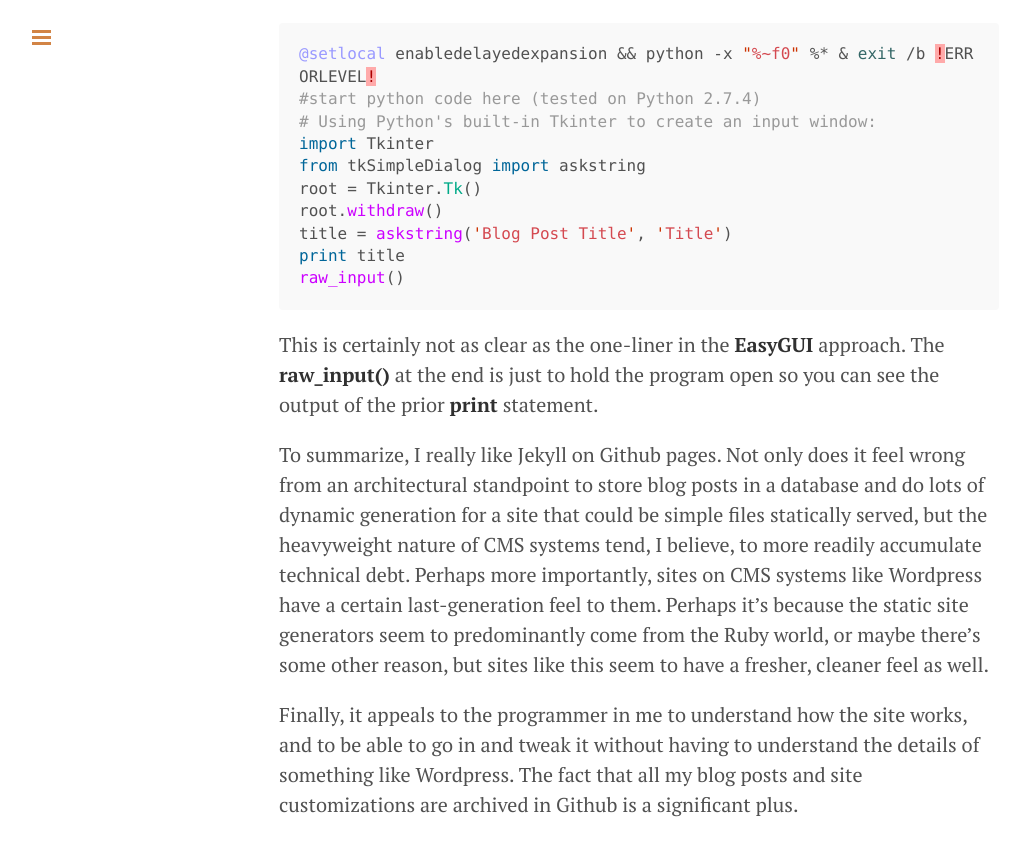
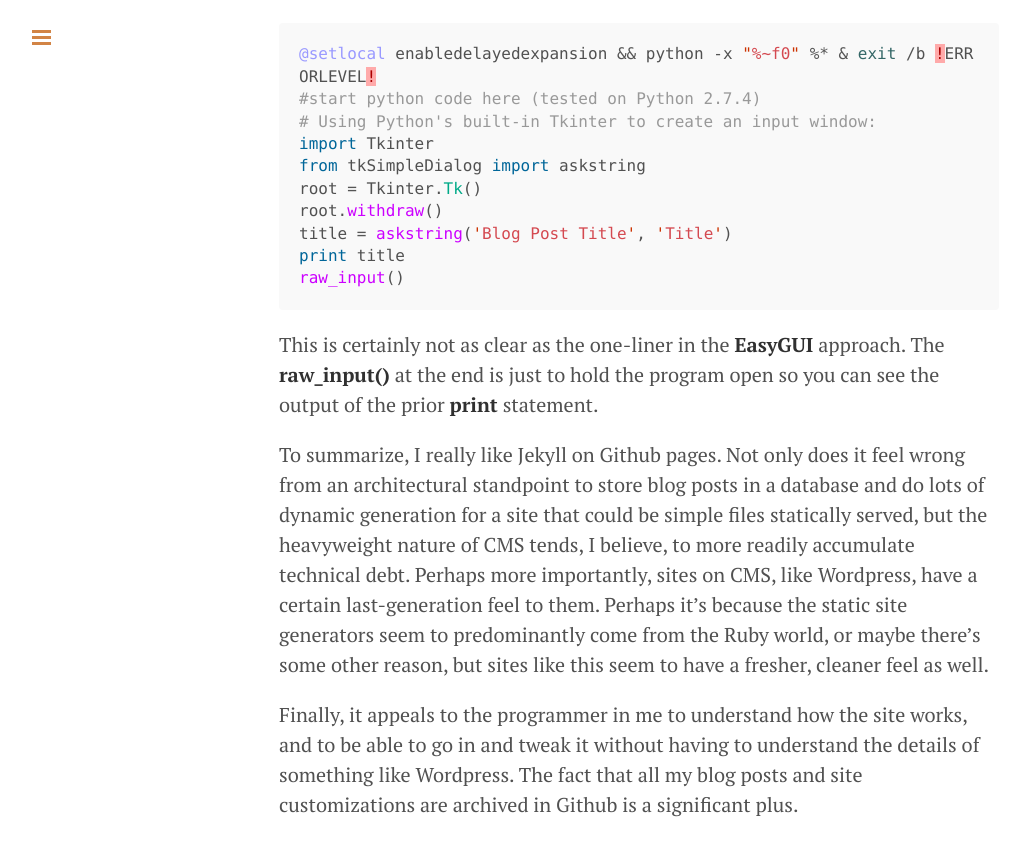
Before and after one commit to djaus2/BruceEckel.github.io, a Jekyll site: the page built from _posts/2014-11-19-using-github-pages.md, in a window 1280 px wide and 900 px high, scrolled down 5056 px. Shown: the top 856 px of the window, without its empty margins (1-1019 px from the left). Built offline with Jekyll 4.4.1, drawn with Linux system fonts in a browser that asks for light colours; Markdown is read by kramdown in place of the engine named in the settings; comment, search, counter and statistics services are not loaded.

Commit message:
Final edits?

````diff
--- a/_posts/2014-11-19-using-github-pages.md
+++ b/_posts/2014-11-19-using-github-pages.md
@@ -92,6 +92,6 @@ raw_input()
 ```
 This is certainly not as clear as the one-liner in the **EasyGUI** approach. The **raw_input()** at the end is just to hold the program open so you can see the output of the prior **print** statement.
 
-To summarize, I really like Jekyll on Github pages. Not only does it feel wrong from an architectural standpoint to store blog posts in a database and do lots of dynamic generation for a site that could be simple files statically served, but the heavyweight nature of CMS systems tend, I believe, to more readily accumulate technical debt. Perhaps more importantly, sites on CMS systems like Wordpress have a certain last-generation feel to them. Perhaps it's because the static site generators seem to predominantly come from the Ruby world, or maybe there's some other reason, but sites like this seem to have a fresher, cleaner feel as well.
+To summarize, I really like Jekyll on Github pages. Not only does it feel wrong from an architectural standpoint to store blog posts in a database and do lots of dynamic generation for a site that could be simple files statically served, but the heavyweight nature of CMS tends, I believe, to more readily accumulate technical debt. Perhaps more importantly, sites on CMS, like Wordpress, have a certain last-generation feel to them. Perhaps it's because the static site generators seem to predominantly come from the Ruby world, or maybe there's some other reason, but sites like this seem to have a fresher, cleaner feel as well.
 
 Finally, it appeals to the programmer in me to understand how the site works, and to be able to go in and tweak it without having to understand the details of something like Wordpress. The fact that all my blog posts and site customizations are archived in Github is a significant plus.
````
